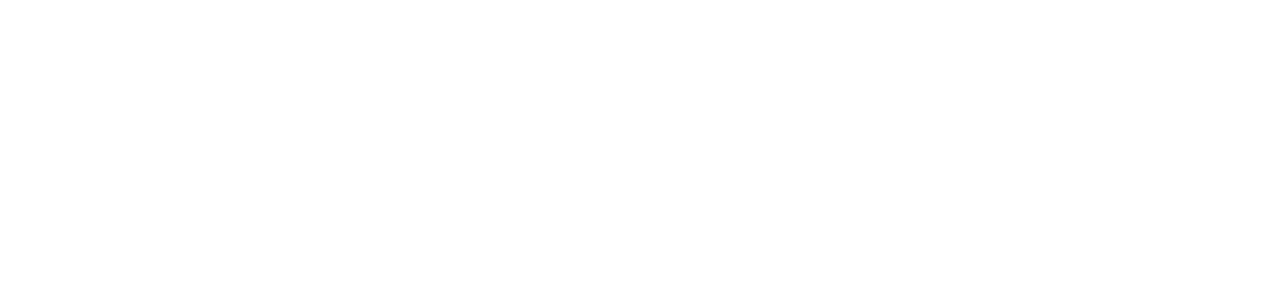
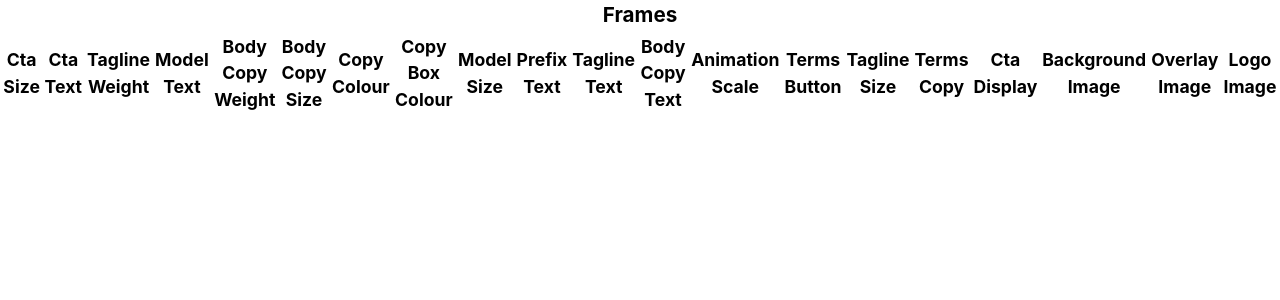
Before and after one commit to EduRomoGO/frames-viewer, a React (Create React App) app: page / in a window 1280 px wide. Shown: the top 300 px of the page. Built offline with nearby package versions, Linux system fonts and the light colour scheme.

Commit message:
feat: render table header

```diff
--- a/src/components/FramesViewer.js
+++ b/src/components/FramesViewer.js
@@ -150,11 +150,37 @@
     return <div key={frameTemplateId}>{content.length}</div>
   }
 
-  const renderFrameView = (frames) => {
+  const renderTableHeader = names => {
+    const getDisplayName = name => name.replace('$', '').match(/[A-Z][a-z]+/g).join(' ');
+
+    return <thead>
+      <tr>
+        {names.map(name => <th key={name}>{getDisplayName(name)}</th>)}
+      </tr>
+    </thead>;
+  };
+
+
+  const renderTable = (columns) => {
+    const allColumnNames = columns => [...new Set(columns.map(({keyName}) => keyName))];
+
+    return <table>
+      {renderTableHeader(allColumnNames(columns))}
+    </table>;
+  }
+
+  const renderFrameView = (frames, columns, variant) => {
     if (variant[frames]) {
       const framesArray = Array.isArray(variant[frames]) ? variant[frames] : [variant[frames]];
 
-      return framesArray.length > 0 ? framesArray.map(renderFrame) : '';
+
+      return <section className='c-frame-view'>
+        <header>
+          <h1>Frames</h1>
+        </header>
+        {renderTable(columns)}
+        {framesArray.length > 0 ? framesArray.map(renderFrame) : ''}
+      </section>
     }
   };
 
@@ -163,7 +189,7 @@
     {
       isLoading
         ? renderLoadingView()
-        : isError.error ? renderErrorView() : renderFrameView(visibleFrames)
+        : isError.error ? renderErrorView() : renderFrameView(visibleFrames, columns, variant)
     }
   </section>
 };
```
